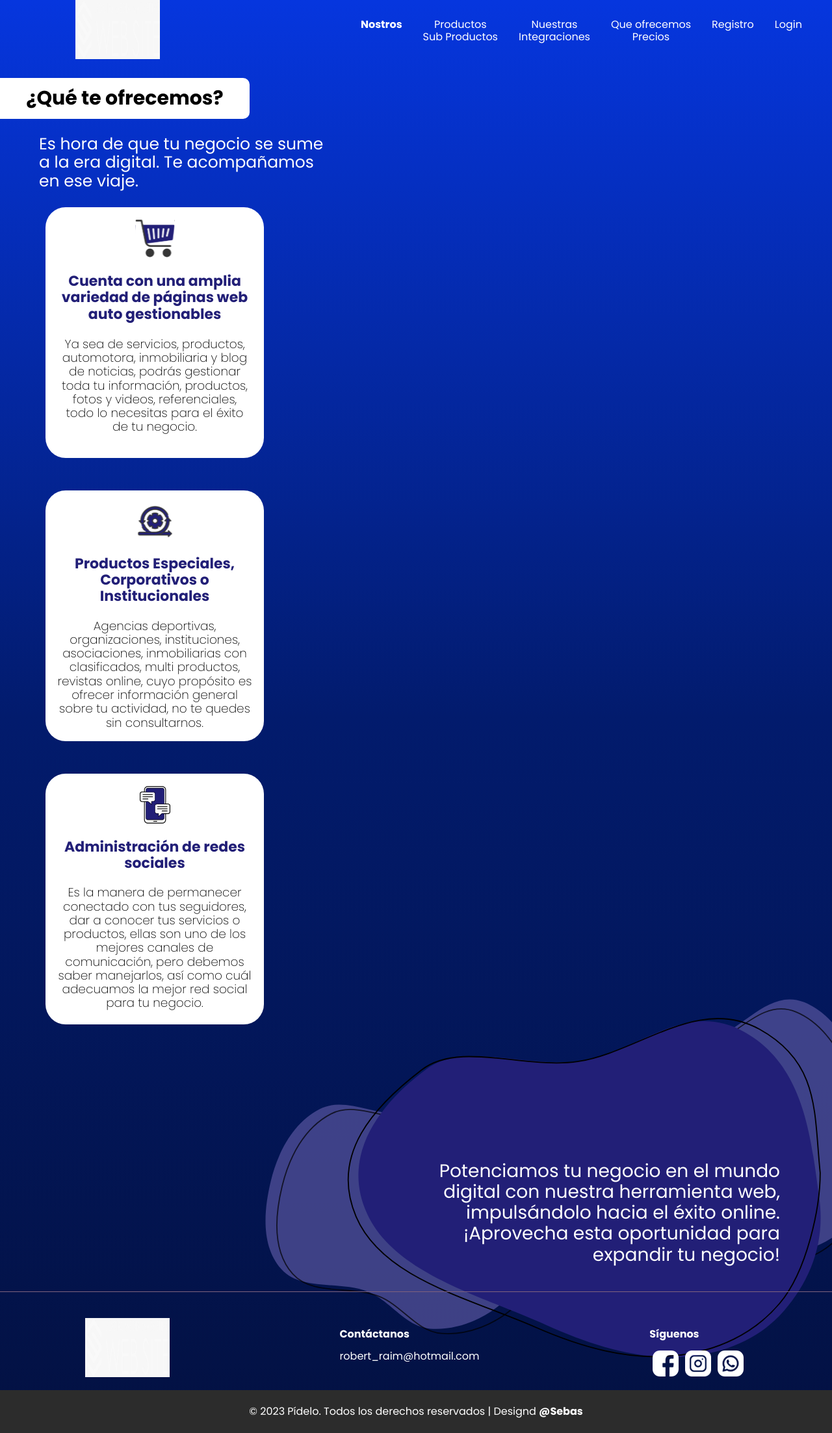
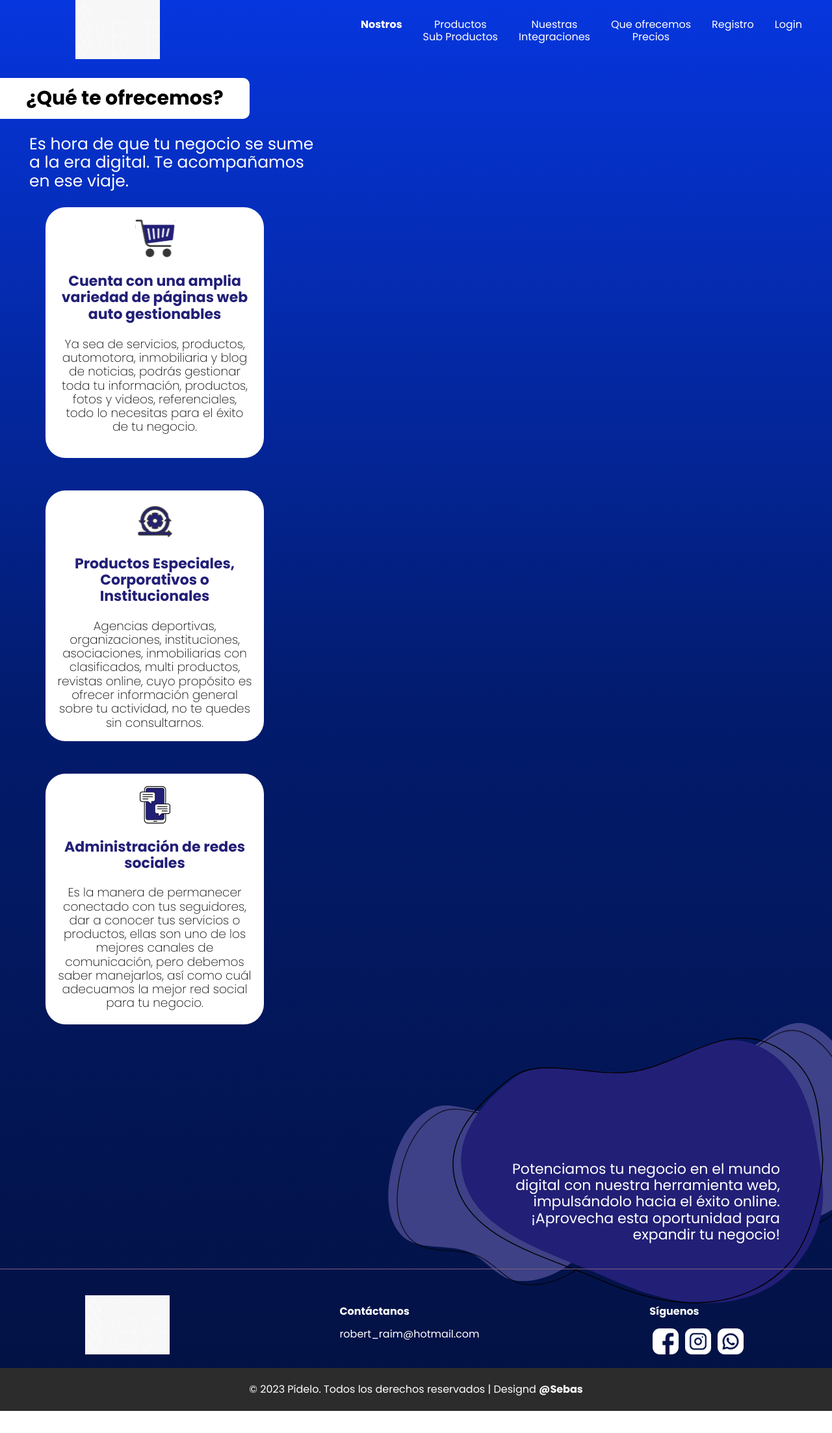
Before and after one commit to SEGR02/pidelo-miguel, a Next.js app: page /aboutUs in a window 1280 px wide. Shown: the whole page at 65% size. After the commit the page ends 2172 px from the top, so only its background shows below. Built offline with nearby package versions, Linux system fonts and the light colour scheme.

Commit message:
Feat from Sebas: Some changes on aboutUs

```diff
--- a/src/app/styles/aboutUs.module.css
+++ b/src/app/styles/aboutUs.module.css
@@ -27,7 +27,7 @@
 
 .descriptionTitle {
   color: #fff;
-  margin-left: 60px;
+  margin-left: 45px;
   font-size: 31px;
   width: 460px;
 }
@@ -83,8 +83,8 @@
   position: absolute;
   right: 0;
   margin-top: 380px;
-  height: 885px;
-  width: 900px;
+  height: 864px;
+  width: 705px;
   overflow: hidden;
 }
 
@@ -92,7 +92,7 @@
   color: #fff;
   text-align: end;
   position: sticky;
-  font-size: 28px;
+  font-size: 22px;
   margin-right: 80px;
   margin-top: 0px;
 }
```
